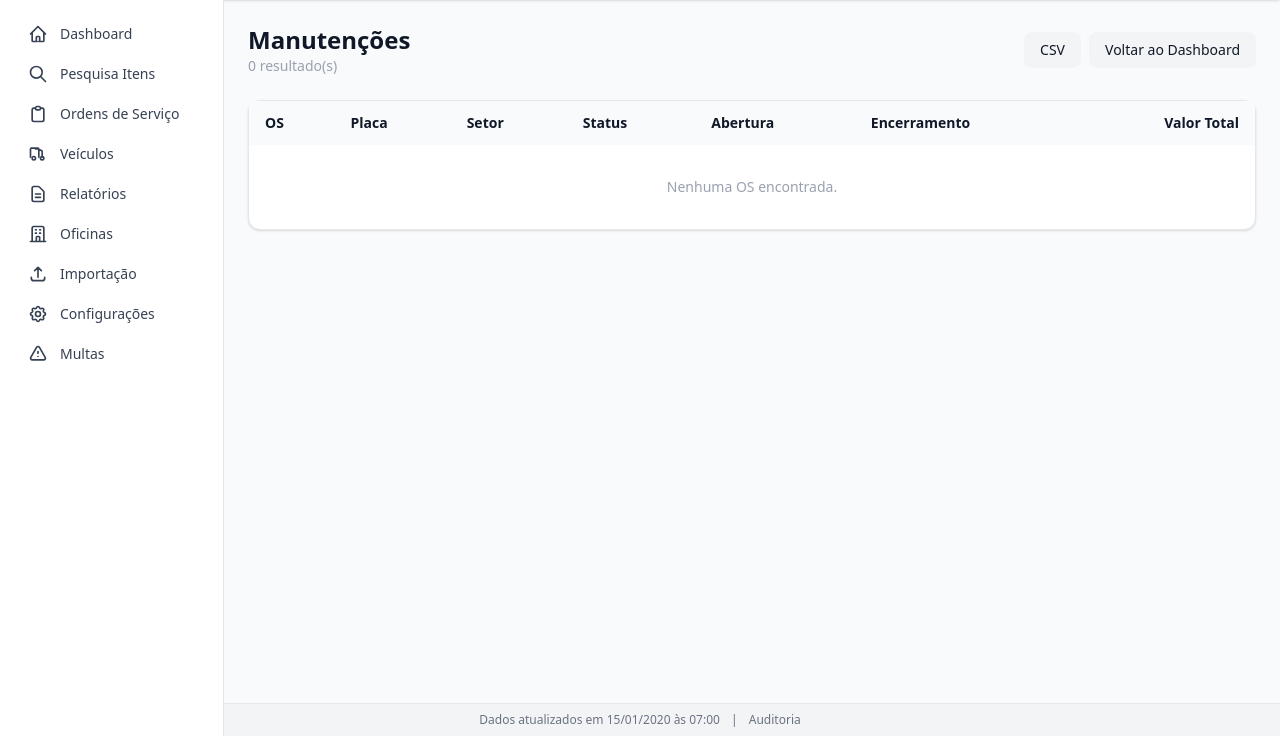
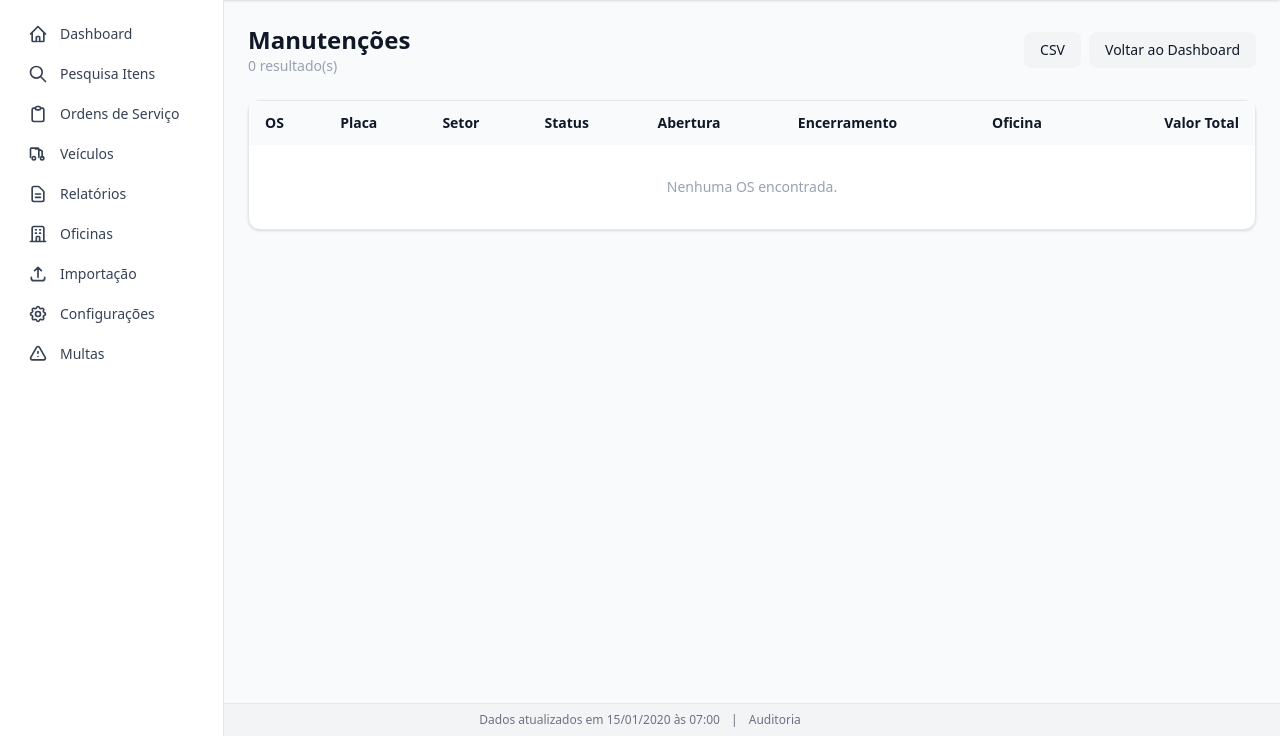
Before and after one commit to aliastrackingna/dashboard_manutencoes, a Django app: page /dashboard/lista/ in a window 1280 px wide. Shown: the part 64-800 px from the top of the page. Run offline with Django 5.2, Linux system fonts and the light colour scheme; a user stored in the database is signed in; tables that the repository leaves empty hold one stand-in row (values such as "Sample post").

Commit message:
Adicionar coluna oficina vencedora e ordenação por oficina/OS na lista de drilldown
Co-Authored-By: Claude Opus 4.6 <noreply@anthropic.com>

```diff
--- a/apps/dashboard/templates/dashboard/lista.html
+++ b/apps/dashboard/templates/dashboard/lista.html
@@ -31,6 +31,7 @@
                     <th class="px-4 py-3 text-left font-semibold">Status</th>
                     <th class="px-4 py-3 text-left font-semibold">Abertura</th>
                     <th class="px-4 py-3 text-left font-semibold">Encerramento</th>
+                    <th class="px-4 py-3 text-left font-semibold">Oficina</th>
                     <th class="px-4 py-3 text-right font-semibold">Valor Total</th>
                 </tr>
             </thead>
@@ -59,11 +60,12 @@
                     </td>
                     <td class="px-4 py-3">{{ m.data_abertura|date:"d/m/Y" }}</td>
                     <td class="px-4 py-3">{{ m.data_encerramento|date:"d/m/Y"|default:"-" }}</td>
+                    <td class="px-4 py-3">{{ m.oficina_vencedora|default:"-" }}</td>
                     <td class="px-4 py-3 text-right font-semibold">R$ {{ m.valor_total|brl }}</td>
                 </tr>
                 {% empty %}
                 <tr>
-                    <td colspan="7" class="px-4 py-8 text-center text-gray-400">Nenhuma OS encontrada.</td>
+                    <td colspan="8" class="px-4 py-8 text-center text-gray-400">Nenhuma OS encontrada.</td>
                 </tr>
                 {% endfor %}
             </tbody>
--- a/apps/dashboard/views.py
+++ b/apps/dashboard/views.py
@@ -6,8 +6,10 @@ from django.shortcuts import render
 from django.core.paginator import Paginator
 from django.utils.safestring import mark_safe
 
+from django.db.models import Prefetch
+
 from apps.configuracoes.models import KPIConfig
-from apps.manutencoes.models import Manutencao
+from apps.manutencoes.models import Manutencao, Orcamento
 from apps.veiculos.models import Veiculo
 from .kpis import get_periodo, calcular_kpis, dados_graficos
 
@@ -135,7 +137,25 @@ def lista_drilldown(request):
         except ValueError:
             pass
 
-    paginator = Paginator(qs, 25)
+    qs = qs.prefetch_related(
+        Prefetch(
+            'orcamentos',
+            queryset=Orcamento.objects.filter(
+                status__in=['Escolhido', 'Executado', 'Em Execução'],
+            ),
+            to_attr='orcamentos_vencedores',
+        ),
+    )
+
+    registros = list(qs)
+    for m in registros:
+        orc = m.orcamentos_vencedores[0] if m.orcamentos_vencedores else None
+        nome = orc.oficina.split('=>')[0].strip() if orc else ''
+        m.oficina_vencedora = nome.split('-')[0].strip()
+
+    registros.sort(key=lambda m: (m.oficina_vencedora or '\uffff', m.numero_os))
+
+    paginator = Paginator(registros, 25)
     page = paginator.get_page(request.GET.get('page'))
 
     return render(request, 'dashboard/lista.html', {
```
